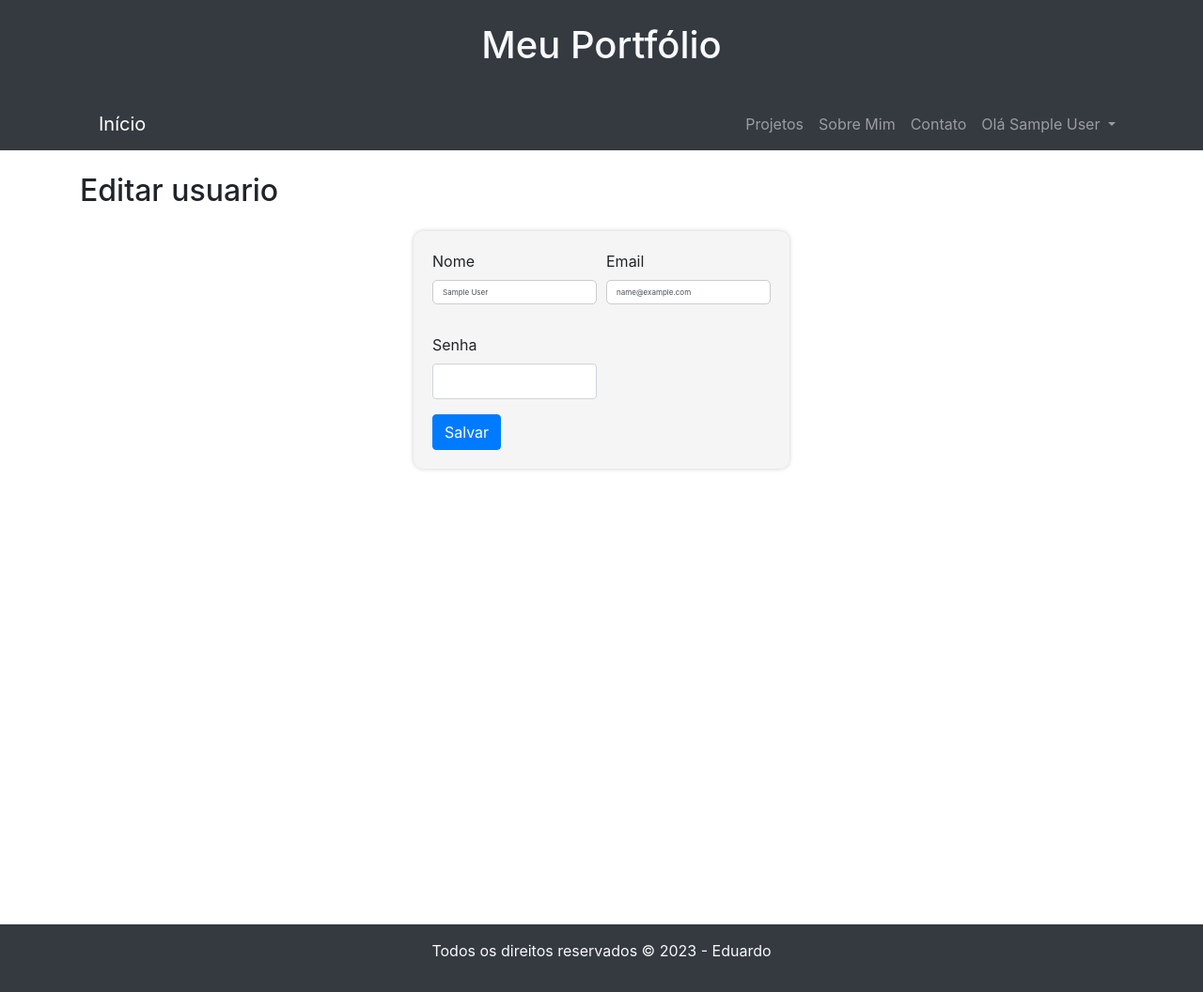
After one commit to euriliu/meuprojeto_tarde-main, a Flask app: page /editar in a window 1280 px wide. The commit adds this page. Shown: the whole page at 94% size. Run offline with Flask 3, Linux system fonts and the light colour scheme; the visitor is signed in with stand-in values (Sample User, id 1); some libraries are stand-ins or nearby versions.

Commit message:
21/08/2023-editar_cadastro_e_menu

```diff
--- a/app/routes.py
+++ b/app/routes.py
@@ -77,6 +77,19 @@ def login():
     return render_template('login.html', title='Login')
 
 
+@app.route('/editar', methods=['GET', 'POST'])
+def editar():
+    if 'email' not in session:
+        return redirect(url_for('login'))
+    usuario = CadastroModels.query.filter_by(email = session['email']).first()
+    if request.method == 'POST':
+        usuario.nome = request.form.get('nome')
+        usuario.email = request.form.get('email')
+        senha = request.form.get('senha')
+        usuario.senha = bcrypt.generate_password_hash(senha).decode('utf-8')
+        db.session.commit()
+        flash('Seus dados foram atualizados com sucesso!')
+    return render_template('editar.html', titulo = 'Editar', usuario = usuario)
 
 
 @app.route('/sair')
--- a/app/templates/base.html
+++ b/app/templates/base.html
@@ -36,23 +36,27 @@
             <a class="nav-link" href="contato">Contato</a>
           </li>
 
-          {% if session ['email'] %}
-            <li class="nav-item">
-              <li class="nav-item"><span class = "nav-link">Olá {{ session['nome'] }}</span>
-            </li>
-            <li class="nav-item">
-              <a class="nav-link" href="sair"><i class="bi bi-door-open-fill"></i></a>
-            </li>
+          {% if session['email'] %}
+  <li class="nav-item dropdown">
+    <a class="nav-link dropdown-toggle" href="#" id="userDropdown" role="button" data-toggle="dropdown" aria-haspopup="true" aria-expanded="false">
+      Olá {{ session['nome'] }}
+    </a>
+    <div class="dropdown-menu" aria-labelledby="userDropdown">
+      <div class="dropdown-divider"></div>
+      <p class="dropdown-item"><strong>Nome:</strong> {{ session['nome'] }}</p>
+      <p class="dropdown-item"><strong>Email:</strong> {{ session['email'] }}</p>
+      <div class="dropdown-divider"></div>
+      <a class="dropdown-item" href="editar">Editar</a>
+      <a class="dropdown-item" href="#">Excluir</a>
+      <div class="dropdown-divider"></div>
+      <a class="dropdown-item" href="sair">Sair</a>
+    </div>
+  </li>
+{% else %}
+<li class="nav-item"><a class="nav-link" href="/cadastro">Cadastre-se</a></li>
+<li class="nav-item"><a class="nav-link" href="/login">Login</a></li>
+{% endif %}
 
-          {% else %}
-
-          <li class="nav-item">
-            <a class="nav-link" href="cadastro">Cadastro</a>
-          </li>
-          <li class="nav-item">
-            <a class="nav-link" href="login">Login</a>
-          </li>
-          {% endif %}
 
         </ul>
       </div>
--- /dev/null
+++ b/app/templates/editar.html
@@ -0,0 +1,33 @@
+{% extends 'base.html' %}
+
+{% block conteudo %}
+<section class="main-content">
+    {% with messages = get_flashed_messages() %}
+    {% if messages %}
+    {% for mensagem in messages %}
+    <div class="alert alert-success" role="alert">
+        {{ mensagem }}
+    </div>
+    {% endfor %}
+    {% endif %}
+    {% endwith %}
+    <h2 class="mb-4">Editar usuario</h2>
+    <form action="" method="post">
+        <div class="form-row">
+            <div class="col-md-6 mb-3">
+                <label for="nome">Nome</label>
+                <input type="text" class="form-control" name = 'nome' value="{{session['nome']}}">
+            </div>
+            <div class="col-md-6 mb-3">
+                <label for="email">Email</label>
+                <input type="email" class="form-control" name = 'email' value="{{session['email']}}">
+            </div>
+            <div class="col-md-6 mb-3">
+                <label for="senha">Senha</label>
+                <input type="password" class="form-control" name = 'senha' value="{{session['senha']}}">
+            </div>
+        </div>
+        <button class="btn btn-primary" type="submit">Salvar</button>
+    </form>
+</section>
+{% endblock %}
```
